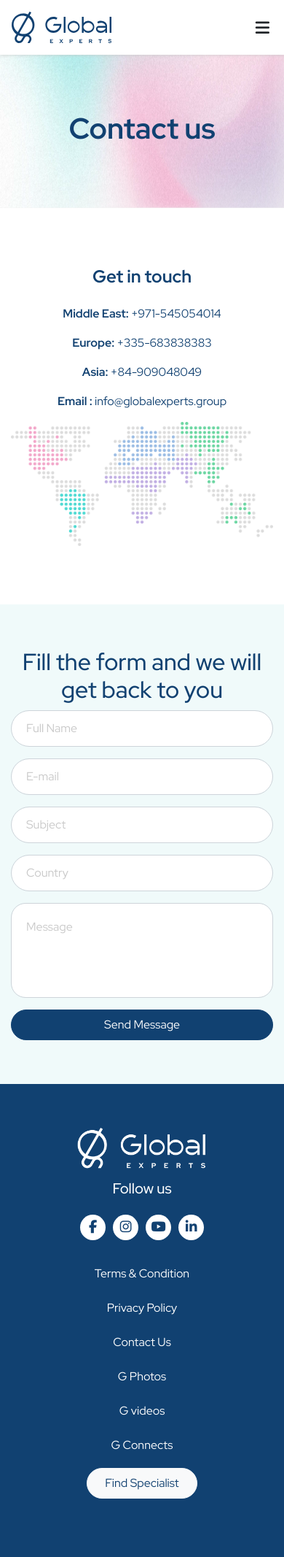
After one commit to waleedo0o7/global-experts, a PHP site: page /contact-us.php in a window 390 px wide. The commit adds this page. Shown: the whole page at 73% size. Run offline with PHP 8.4, Linux system fonts and the light colour scheme.

Commit message:
finish contact us

```diff
--- a/about-us.php
+++ b/about-us.php
@@ -73,7 +73,9 @@
         <div class="container">
 
             <div class="custom-side-tabs">
+
                 <div class="row">
+
                     <div class="col-md-4">
                         <div class="list-group" id="list-tab" role="tablist">
                             <a class="list-group-item list-group-item-action active" id="our-vision-list" data-toggle="list" href="#our-vision" role="tab" aria-controls="home">
@@ -87,6 +89,7 @@
                             </a>
                         </div>
                     </div>
+
                     <div class="col-md-8">
                         <div class="tab-content" id="nav-tabContent">
                             <div class="tab-pane fade show active" id="our-vision" role="tabpanel" aria-labelledby="our-vision-list">
@@ -174,6 +177,7 @@
                             </div>
                         </div>
                     </div>
+
                 </div>
             </div><!-- custom-side-tabs -->
         </div>
--- a/assets/css/media.scss
+++ b/assets/css/media.scss
@@ -23,9 +23,13 @@
     }
 
     .navbar {
+        z-index: 9999;
+        position: relative;
+
         .navbar-nav {
             display: none;
             position: fixed;
+            z-index: 9999;
             background: #fff;
             width: 100%;
             height: 100%;
@@ -41,6 +45,12 @@
                 justify-content: center;
                 align-items: center;
                 flex-direction: column;
+
+                .nav-link {
+                    width: 100%;
+                    justify-content: center;
+                    align-items: center;
+                }
             }
         }
 
@@ -110,47 +120,54 @@
         text-align: center;
     }
 
+    .custom-side-tabs {
+        .list-group {
+            flex-direction: row;
+            margin-bottom: 30px;
 
-    // .custom-side-tabs {
+            .list-group-item {
+                display: flex;
+                flex-direction: column;
+                justify-content: center;
+                align-items: center;
+                padding: 15px 10px;
+                border-inline-end: none;
+                border-bottom: 4px solid #fff;
+                &.active {
+                    border-inline-end: none;
+                    border-bottom: 4px solid var(--color-primary);
+                }
+                img {
+                    margin: 0;
+                    margin-bottom: 5px;
+                }
+            }
+        }
+    }
 
-    //     .list-group {
-    //         flex-direction: row;
-    //         margin-bottom: 30px;
+    .quote-section:after {
+        background-size: 120px;
+        width: 120px;
+        height: 120px;
+        right: -20px;
+    }
 
-    //         .list-group-item {
-    //             display: flex;
-    //             flex-direction: column;
-    //             justify-content: center;
-    //             align-items: center;
-    //             padding: 15px 10px;
-    //             border-inline-end: none;
-    //             border-bottom: 4px solid #fff;
-    //             &.active {
-    //                 border-inline-end: none;
-    //                 border-bottom: 4px solid var(--color-primary);
-    //             }
-    //             img{
-    //                 margin: 0;
-    //                 margin-bottom: 5px;
-    //             }
-    //         }
-    //     }
-    // }
+    footer .links a.link {
+        text-align: center;
+        display: block;
+        margin-bottom: 15px;
+    }
 
-    // .quote-section:after {
-    //     background-size: 120px;
-    //     width: 120px;
-    //     height: 120px;
-    //     right: -20px;
-    // }
+    .social-media-icons {
+        justify-content: center;
+    }
 
-    // footer .links a.link {
-    //     text-align: center;
-    //     display: block;
-    //     margin-bottom: 15px;
-    // }
-
-
+    .co-swiper-slider .swiper-button-prev i,
+    .co-swiper-slider .swiper-button-next i {
+        font-size: 14px;
+        width: 28px;
+        height: 28px;
+    }
 }
 
 // from 320 to 0
--- a/assets/css/style.css
+++ b/assets/css/style.css
@@ -109,10 +109,27 @@ ul.reset-list {
     transform: rotate(360deg);
   }
 }
+.overflow-hidden {
+  overflow: hidden;
+}
+
 .form-control {
-  height: 50px !important;
+  height: 50px;
   border-radius: 500px;
   padding: 0 20px;
+}
+.form-control::placeholder {
+  color: var(--color-gray5);
+}
+.form-control:focus {
+  border-color: var(--color-primary);
+}
+
+textarea.form-control {
+  height: 130px;
+  border-radius: 20px;
+  padding: 20px;
+  resize: none;
 }
 
 .section-bg-cyan {
@@ -377,6 +394,12 @@ footer {
   padding: 50px 0;
   color: #fff;
 }
+footer .social-media-icons li {
+  margin-inline-end: 10px;
+}
+footer .social-media-icons li:last-child {
+  margin: 0;
+}
 footer .social-media-icons a {
   font-size: 18px;
   background: #fff;
@@ -625,9 +648,14 @@ html[dir=rtl] body {
   #intro {
     padding: 60px 0;
   }
+  .navbar {
+    z-index: 9999;
+    position: relative;
+  }
   .navbar .navbar-nav {
     display: none;
     position: fixed;
+    z-index: 9999;
     background: #fff;
     width: 100%;
     height: 100%;
@@ -642,6 +670,11 @@ html[dir=rtl] body {
     justify-content: center;
     align-items: center;
     flex-direction: column;
+  }
+  .navbar .navbar-nav .nav-item .nav-link {
+    width: 100%;
+    justify-content: center;
+    align-items: center;
   }
   .navbar .open-mobile-menu {
     display: flex;
@@ -693,6 +726,47 @@ html[dir=rtl] body {
   body {
     text-align: center;
   }
+  .custom-side-tabs .list-group {
+    flex-direction: row;
+    margin-bottom: 30px;
+  }
+  .custom-side-tabs .list-group .list-group-item {
+    display: flex;
+    flex-direction: column;
+    justify-content: center;
+    align-items: center;
+    padding: 15px 10px;
+    border-inline-end: none;
+    border-bottom: 4px solid #fff;
+  }
+  .custom-side-tabs .list-group .list-group-item.active {
+    border-inline-end: none;
+    border-bottom: 4px solid var(--color-primary);
+  }
+  .custom-side-tabs .list-group .list-group-item img {
+    margin: 0;
+    margin-bottom: 5px;
+  }
+  .quote-section:after {
+    background-size: 120px;
+    width: 120px;
+    height: 120px;
+    right: -20px;
+  }
+  footer .links a.link {
+    text-align: center;
+    display: block;
+    margin-bottom: 15px;
+  }
+  .social-media-icons {
+    justify-content: center;
+  }
+  .co-swiper-slider .swiper-button-prev i,
+  .co-swiper-slider .swiper-button-next i {
+    font-size: 14px;
+    width: 28px;
+    height: 28px;
+  }
 }
 
 /*# sourceMappingURL=style.css.map */
--- a/assets/css/style.scss
+++ b/assets/css/style.scss
@@ -11,10 +11,28 @@
 
 // START shared css
 
+.overflow-hidden {
+    overflow: hidden;
+}
+
 .form-control {
-    height: 50px !important;
+    height: 50px;
     border-radius: 500px;
     padding: 0 20px;
+    &::placeholder {
+        color: var(--color-gray5);
+    }
+
+    &:focus {
+        border-color: var(--color-primary);
+    }
+}
+
+textarea.form-control {
+    height: 130px;
+    border-radius: 20px;
+    padding: 20px;
+    resize: none;
 }
 
 .section-bg-cyan {
@@ -329,6 +347,12 @@ footer {
     color: #fff;
 
     .social-media-icons {
+        li {
+            margin-inline-end: 10px;
+            &:last-child {
+                margin: 0;
+            }
+        }
         a {
             font-size: 18px;
             background: #fff;
--- a/assets/js/custom.js
+++ b/assets/js/custom.js
@@ -50,12 +50,14 @@ function initStorySlider() {
 
 function openMobileMenu() {
     $(".open-mobile-menu").on("click", function () {
-        $(".navbar .navbar-nav").addClass("show")
+        $(".navbar .navbar-nav").addClass("show");
+        $("body").addClass("overflow-hidden");
     });
 }
 
 function closeMobileMenu() {
     $(".close-mobile-menu").on("click", function () {
-        $(".navbar .navbar-nav").removeClass("show")
+        $(".navbar .navbar-nav").removeClass("show");
+        $("body").removeClass("overflow-hidden");
     });
 }
--- /dev/null
+++ b/contact-us.php
@@ -0,0 +1,99 @@
+<?php include 'layout-header.php'; ?>
+
+<div class="co-page-title">
+    <h1 class="title"> Contact us </h1>
+</div> <!-- co-page-title -->
+
+<main class="main">
+
+    <section id="get-in-touch" class="mb-6">
+        <div class="container">
+
+
+
+            <div class="row">
+                <div class="col-md-5">
+                    <div class="co-text color-primary">
+                        <h4 class="mb-4 bold"> Get in touch </h4>
+                        <p> <strong> Middle East: </strong> +971-545054014 </p>
+                        <p> <strong> Europe: </strong> +335-683838383 </p>
+                        <p> <strong> Asia: </strong> +84-909048049 </p>
+                        <p> <strong> Email : </strong> info@globalexperts.group </p>
+                    </div>
+                </div>
+                <div class="col-md-7">
+                    <div class="co-image">
+                        <img src="assets/images/map.png" class="img-fluid w-100">
+                    </div>
+                </div>
+            </div>
+
+        </div>
+    </section> <!-- banner -->
+
+    <section id="newsletter" class="section-bg-cyan">
+
+        <div class="container">
+            <div class="row">
+                <div class="col-md-4">
+                    <div class="co-text color-primary">
+                        <h2> Fill the form and we will get back to you </h2>
+                    </div>
+                </div> <!-- col-md-6 -->
+
+                <div class="col-md-8">
+                    <div class="co-form">
+
+                        <div class="row">
+
+                            <div class="col-md-6">
+                                <div class="form-group">
+                                    <input type="text" id="name" class="form-control" placeholder="Full Name">
+                                </div>
+                            </div>
+
+                            <div class="col-md-6">
+                                <div class="form-group">
+                                    <input type="email" id="email" class="form-control" placeholder="E-mail">
+                                </div>
+                            </div>
+
+                            <div class="col-md-6">
+                                <div class="form-group">
+                                    <input type="text" id="name" class="form-control" placeholder="Subject">
+                                </div>
+                            </div>
+
+                            <div class="col-md-6">
+                                <div class="form-group">
+                                    <input type="text" id="name" class="form-control" placeholder="Country">
+                                </div>
+                            </div>
+
+                            <div class="col-md-12">
+                                <div class="form-group">
+                                    <textarea name="message" id="" rows="20" class="form-control" placeholder="Message"></textarea>
+                                </div>
+                            </div>
+
+                            <div class="col-md-6">
+                                <a href="#" class="btn btn-primary w-100"> Send Message </a>
+                            </div>
+
+
+                        </div>
+
+
+
+
+                    </div> <!-- co-form -->
+                </div> <!-- col-md-6 -->
+
+            </div> <!-- row -->
+        </div> <!-- container -->
+    </section> <!-- newsletter -->
+
+
+</main>
+
+<?php include 'layout-footer.php'; ?>
--- a/layout-footer.php
+++ b/layout-footer.php
@@ -14,10 +14,10 @@
                     <div class="col-md-6">
                         <h5 class="mb-4"> Follow us </h5>
                         <ul class="d-flex social-media-icons reset-list">
-                            <li class="me-3"> <a href="#" class="link facebook"> <i class="fab  fa-facebook-f"></i> </a></li>
-                            <li class="me-3"> <a href="#" class="link instagram"> <i class="fab  fa-instagram"></i> </a> </li>
-                            <li class="me-3"> <a href="#" class="link youtube"> <i class="fab  fa-youtube"></i> </a> </li>
-                            <li class="me-3"> <a href="#" class="link linkedin"> <i class="fab  fa-linkedin-in"></i> </a></li>
+                            <li> <a href="#" class="link facebook"> <i class="fab  fa-facebook-f"></i> </a></li>
+                            <li> <a href="#" class="link instagram"> <i class="fab  fa-instagram"></i> </a> </li>
+                            <li> <a href="#" class="link youtube"> <i class="fab  fa-youtube"></i> </a> </li>
+                            <li> <a href="#" class="link linkedin"> <i class="fab  fa-linkedin-in"></i> </a></li>
                         </ul>
                     </div> <!-- col-md-6 -->
                 </div> <!-- row -->
```
Also changed, not shown: 1 other file.
